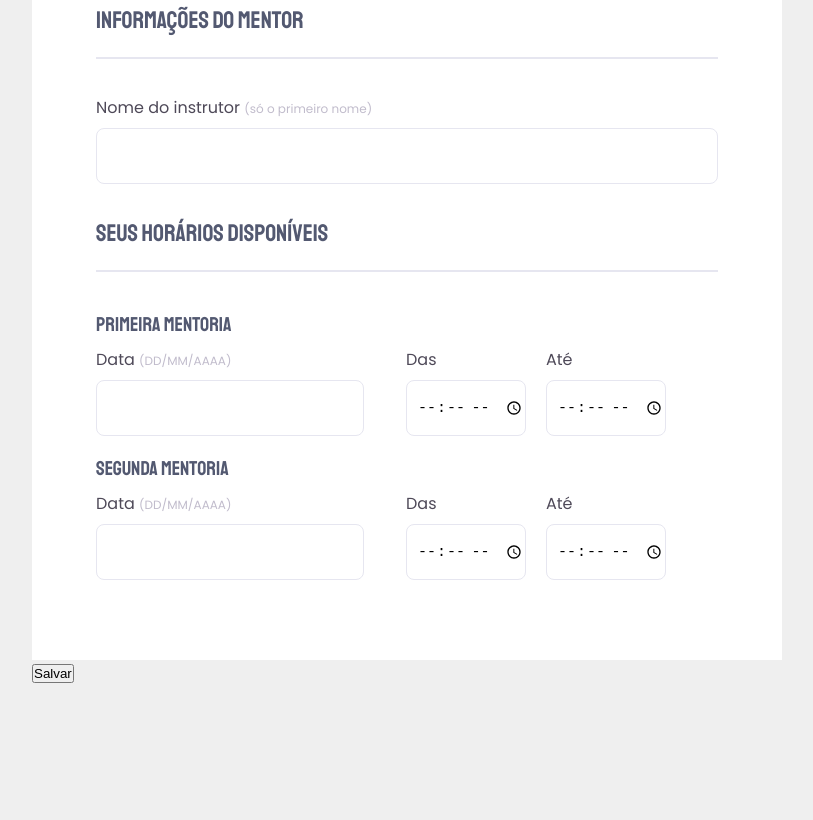
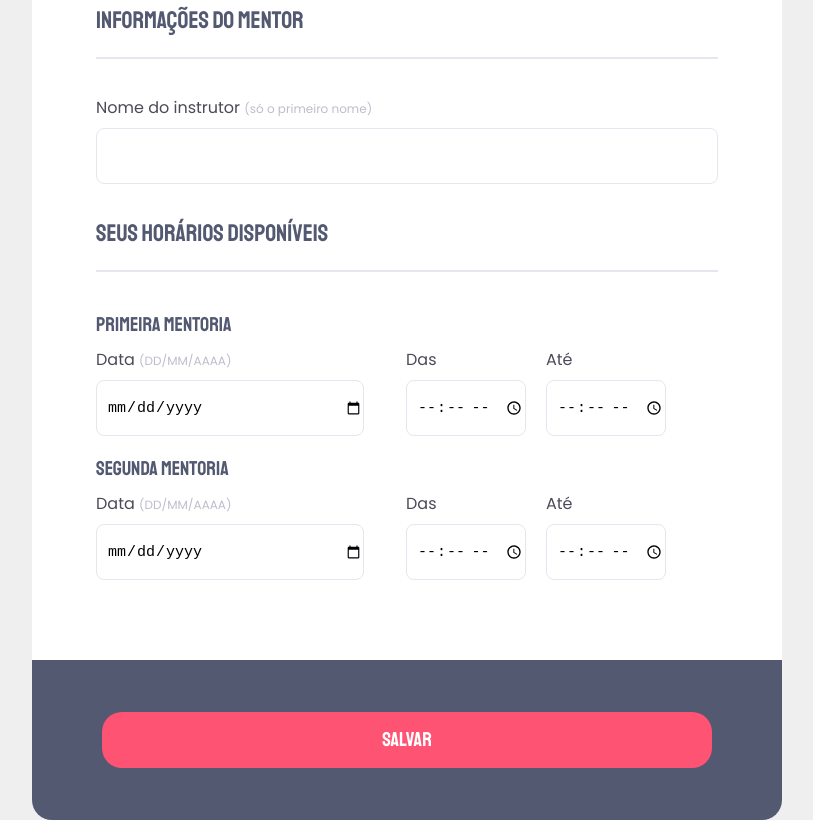
Before and after one commit to JoaoVittorMenezes/RocketSeat, a plain HTML site: page DESAFIOS/Código do desafio - formulário/index.html in a window 1280 px wide. Shown: the part 828-1648 px from the top of the page, without its empty margins (233-1046 px from the left). Before the commit the page ends 1513 px from the top, so only its background shows below. Drawn offline with Linux system fonts and the light colour scheme.

Commit message:
FINALIZANDO

```diff
--- a/DESAFIOS/Código do desafio - formulário/index.html
+++ b/DESAFIOS/Código do desafio - formulário/index.html
@@ -18,7 +18,7 @@
         <form id="form">
             <fieldset>
                 <div class="fieldset-wrapper">
-                    <legend>INFORMAÇÔES PESSOAIS</legend>
+                    <legend>INFORMAÇÕES PESSOAIS</legend>
                     <div class="line"></div>
                     <div class="wrapper-line-row-1">
                         <section id="sec-wrapper">
@@ -63,7 +63,7 @@
                         <div class="wrapper-line-row-time">
                             <section>
                                 <label for="event-data-first">Data <span>(DD/MM/AAAA)</span></label>
-                                <input type="text" id="event-name-instructor">
+                                <input type="date" id="event-name-instructor">
                             </section>
                             <section>
                                 <label for="event-time-begin">Das</label>
@@ -78,7 +78,7 @@
                         <div class="wrapper-line-row-time">
                             <section>
                                 <label for="event-data-first">Data <span>(DD/MM/AAAA)</span></label>
-                                <input type="text" id="event-name-instructor">
+                                <input type="DATE" id="event-name-instructor">
                             </section>
                             <section>
                                 <label for="event-time-begin">Das</label>
--- a/DESAFIOS/Código do desafio - formulário/style.css
+++ b/DESAFIOS/Código do desafio - formulário/style.css
@@ -160,5 +160,22 @@ fieldset{
 }
 
 footer{
+    display: flex;
+    align-items: center;
+    justify-content: center;
+    height: 160px;
+    background-color: #535971;
+    border-radius: 0 0 20px 20px;
+}
 
+footer .button{
+    background-color: #FF5374;
+    width: 610px;
+    height: 56px;
+    border-radius: 20px;
+    border: 0;
+    font-family: 'Staatliches', sans-serif;
+    font-size: 20px;
+    line-height: 26px;
+    color: #FFF;
 }
```
